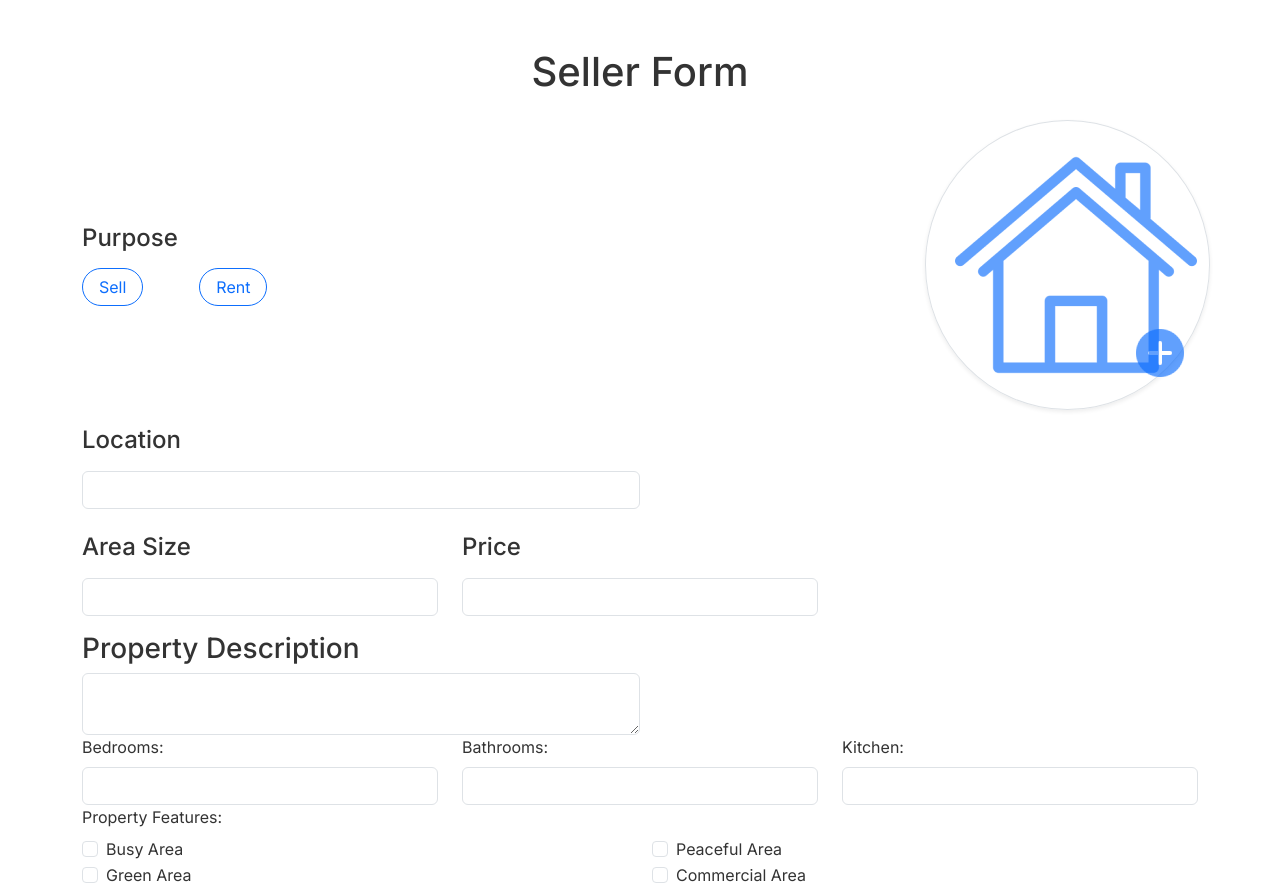
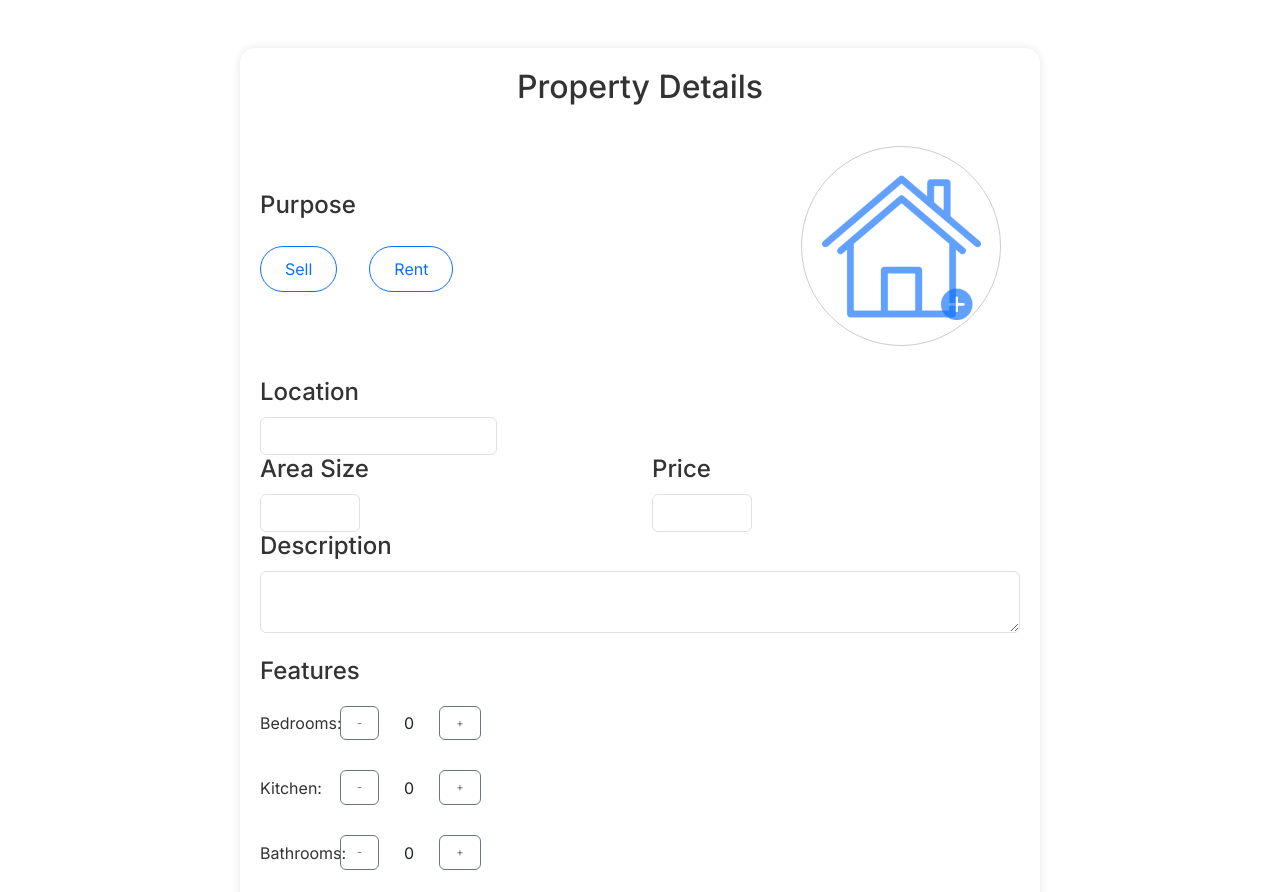
Before and after one commit to aiyza-junaid/Locospace, a Next.js app in the folder frontend/: page /SellerForm in a window 1280 px wide. Shown: the top 892 px of the page. Built offline with nearby package versions, Linux system fonts and the light colour scheme.

Commit message:
seller form

```diff
--- a/frontend/app/SellerForm/page.tsx
+++ b/frontend/app/SellerForm/page.tsx
@@ -1,24 +1,18 @@
-'use client'
+'use client';
 import React, { useState, ChangeEvent, FormEvent } from 'react';
-import { Button, Col, Container, Form, Row } from 'react-bootstrap';
+import { Button, Col, Form, Row, Modal, Dropdown, InputGroup, FormControl } from 'react-bootstrap';
+import '../../styles/sellerform.css';
 
 interface FormData {
   location: string;
   purpose: string;
   price: string;
   areaSize: string;
-  bedrooms: string;
-  bathrooms: string;
-  kitchen: string;
+  bedrooms: number;
+  bathrooms: number;
+  kitchen: number;
   propertyDescription: string;
-  propertyFeatures: {
-    busy: boolean;
-    peaceful: boolean;
-    greenArea: boolean;
-    commercialArea: boolean;
-    supportiveCommunity: boolean;
-    resistantCommunity: boolean;
-  };
+  environment: string;
 }
 
 const SellerForm: React.FC = () => {
@@ -27,37 +21,37 @@ const SellerForm: React.FC = () => {
     purpose: '',
     price: '',
     areaSize: '',
-    bedrooms: '',
-    bathrooms: '',
-    kitchen: '',
+    bedrooms: 0,
+    bathrooms: 0,
+    kitchen: 0,
     propertyDescription: '',
-    propertyFeatures: {
-      busy: false,
-      peaceful: false,
-      greenArea: false,
-      commercialArea: false,
-      supportiveCommunity: false,
-      resistantCommunity: false,
-    },
+    environment: '',
   });
 
+  const [showEnvironmentModal, setShowEnvironmentModal] = useState(false);
+  const [searchQuery, setSearchQuery] = useState('');
+  const [filteredEnvironments, setFilteredEnvironments] = useState(['Busy', 'Peaceful', 'Green', 'Quiet', 'Urban']);
+
   const handleChange = (e: ChangeEvent<HTMLInputElement | HTMLTextAreaElement | HTMLSelectElement>) => {
-    const { name, value, type, checked } = e.target;
+    const { name, value } = e.target;
+    setFormData(prevFormData => ({
+      ...prevFormData,
+      [name]: value,
+    }));
+  };
 
-    if (type === 'checkbox') {
-      setFormData(prevFormData => ({
-        ...prevFormData,
-        propertyFeatures: {
-          ...prevFormData.propertyFeatures,
-          [name]: checked,
-        },
-      }));
-    } else {
-      setFormData(prevFormData => ({
-        ...prevFormData,
-        [name]: value,
-      }));
-    }
+  const handleIncrement = (field: keyof FormData) => {
+    setFormData(prevFormData => ({
+      ...prevFormData,
+      [field]: (prevFormData[field] as number) + 1,
+    }));
+  };
+
+  const handleDecrement = (field: keyof FormData) => {
+    setFormData(prevFormData => ({
+      ...prevFormData,
+      [field]: Math.max((prevFormData[field] as number) - 1, 0),
+    }));
   };
 
   const handleSubmit = (e: FormEvent) => {
@@ -66,24 +60,40 @@ const SellerForm: React.FC = () => {
     // Handle form submission logic here
   };
 
+  const handleEnvironmentSelect = (env: string) => {
+    setFormData(prevFormData => ({
+      ...prevFormData,
+      environment: env,
+    }));
+    setShowEnvironmentModal(false);
+  };
+
+  const handleSearchChange = (e: ChangeEvent<HTMLInputElement>) => {
+    const query = e.target.value.toLowerCase();
+    setSearchQuery(query);
+    setFilteredEnvironments(
+      ['Busy', 'Peaceful', 'Green', 'Quiet', 'Urban'].filter(env => env.toLowerCase().includes(query))
+    );
+  };
+
   return (
-    <Container className="mt-5">
-      <h1 className="text-center mb-4">Seller Form</h1>
+    <div className="seller-form mt-5 mx-auto">
+      <h1 className="text-center mb-4">Property Details</h1>
       <Form onSubmit={handleSubmit}>
         <Row className="mb-3 align-items-center">
-          <Col md={9}>
+          <Col md={8}>
             <Form.Group>
               <h4>Purpose</h4>
               <div className="d-flex mt-3">
                 <Button
-                  className='me-5 rounded-5 px-3'
+                  className={`me-3 rounded-5 px-4 ${formData.purpose === 'sell' ? 'active' : ''}`}
                   variant={formData.purpose === 'sell' ? 'primary' : 'outline-primary'}
                   onClick={() => setFormData(prev => ({ ...prev, purpose: 'sell' }))}
                 >
                   Sell
                 </Button>
                 <Button
-                  className='ms-2 rounded-5 px-3'
+                  className={`ms-3 rounded-5 px-4 ${formData.purpose === 'rent' ? 'active' : ''}`}
                   variant={formData.purpose === 'rent' ? 'primary' : 'outline-primary'}
                   onClick={() => setFormData(prev => ({ ...prev, purpose: 'rent' }))}
                 >
@@ -92,19 +102,18 @@ const SellerForm: React.FC = () => {
               </div>
             </Form.Group>
           </Col>
-          <Col md={3} className="p-3 border rounded-circle shadow-sm">
-            <Button variant="link">
-              <img src="/home-icon.png" alt="Icon" />
-            </Button>
+          <Col md={4} className="p-3 d-flex justify-content-center align-items-center">
+            <div className="icon-container rounded-circle">
+              <img src="/home-icon.png" alt="Icon" className="icon-image" />
+            </div>
           </Col>
         </Row>
 
         <Row>
-          <Col md={12}>
+          <Col xs={12} md={4}>
             <Form.Group>
               <h4>Location</h4>
-              <div className="d-flex mt-3 "></div>
-              <Form.Control className='w-50 mb-4'
+              <Form.Control
                 type="text"
                 name="location"
                 value={formData.location}
@@ -116,28 +125,28 @@ const SellerForm: React.FC = () => {
         </Row>
 
         <Row>
-          <Col xs={4}>
+          <Col xs={6}>
             <Form.Group>
               <h4>Area Size</h4>
-              <div className="d-flex mt-3"></div>
               <Form.Control
                 type="text"
                 name="areaSize"
                 value={formData.areaSize}
                 onChange={handleChange}
+                className="short-input"
                 required
               />
             </Form.Group>
           </Col>
-          <Col xs={4}>
+          <Col xs={6}>
             <Form.Group>
               <h4>Price</h4>
-              <div className="d-flex mt-3"></div>
               <Form.Control
                 type="text"
                 name="price"
                 value={formData.price}
                 onChange={handleChange}
+                className="short-input"
                 required
               />
             </Form.Group>
@@ -145,9 +154,8 @@ const SellerForm: React.FC = () => {
         </Row>
 
         <Form.Group>
-        <div className="d-flex mt-3"></div>
-          <h3>Property Description</h3>
-          <Form.Control className='w-50'
+          <h4>Description</h4>
+          <Form.Control
             as="textarea"
             name="propertyDescription"
             value={formData.propertyDescription}
@@ -156,124 +164,102 @@ const SellerForm: React.FC = () => {
           />
         </Form.Group>
 
-        <Row>
-          <Col md={4}>
-            <Form.Group>
-              <Form.Label>Bedrooms:</Form.Label>
+        <h4 className="mt-4">Features</h4>
+        <ul className="features-list">
+          <li className="features-list-item">
+            <label>Bedrooms:</label>
+            <div className="counter-container">
+              <Button variant="outline-secondary" onClick={() => handleDecrement('bedrooms')}>-</Button>
               <Form.Control
                 type="text"
                 name="bedrooms"
                 value={formData.bedrooms}
-                onChange={handleChange}
-                required
+                readOnly
+                className="counter-input"
               />
-            </Form.Group>
-          </Col>
-          <Col md={4}>
-            <Form.Group>
-              <Form.Label>Bathrooms:</Form.Label>
+              <Button variant="outline-secondary" onClick={() => handleIncrement('bedrooms')}>+</Button>
+            </div>
+          </li>
+          <li className="features-list-item">
+            <label>Kitchen:</label>
+            <div className="counter-container">
+              <Button variant="outline-secondary" onClick={() => handleDecrement('kitchen')}>-</Button>
+              <Form.Control
+                type="text"
+                name="kitchen"
+                value={formData.kitchen}
+                readOnly
+                className="counter-input"
+              />
+              <Button variant="outline-secondary" onClick={() => handleIncrement('kitchen')}>+</Button>
+            </div>
+          </li>
+          <li className="features-list-item">
+            <label>Bathrooms:</label>
+            <div className="counter-container">
+              <Button variant="outline-secondary" onClick={() => handleDecrement('bathrooms')}>-</Button>
               <Form.Control
                 type="text"
                 name="bathrooms"
                 value={formData.bathrooms}
-                onChange={handleChange}
-                required
+                readOnly
+                className="counter-input"
               />
-            </Form.Group>
-          </Col>
-          <Col md={4}>
-            <Form.Group>
-              <Form.Label>Kitchen:</Form.Label>
-              <Form.Control
-                type="text"
-                name="kitchen"
-                value={formData.kitchen}
-                onChange={handleChange}
-                required
-              />
-            </Form.Group>
+              <Button variant="outline-secondary" onClick={() => handleIncrement('bathrooms')}>+</Button>
+            </div>
+          </li>
+        </ul>
+
+        <Form.Group className="mt-4">
+          <h4>Environment</h4>
+          <div className="d-flex align-items-center">
+            <span className="me-3">{formData.environment || 'Select an environment'}</span>
+            <Button variant="outline-secondary" onClick={() => setShowEnvironmentModal(true)}>
+              <i className="bi bi-plus"></i>
+            </Button>
+          </div>
+        </Form.Group>
+
+        <Row className="mb-3">
+          <Col className="text-center">
+            <Button type="submit" variant="primary" className="rounded-5 px-4 me-2">
+              Publish
+            </Button>
+            <Button variant="secondary" className="rounded-5 px-4 ms-2">
+              Cancel
+            </Button>
           </Col>
         </Row>
 
-        <Form.Group>
-          <Form.Label>Property Features:</Form.Label>
-          <Row>
-            <Col sm={6}>
-              <Form.Check
-                type="checkbox"
-                id="busy"
-                label="Busy Area"
-                checked={formData.propertyFeatures.busy}
-                onChange={handleChange}
+        <Modal show={showEnvironmentModal} onHide={() => setShowEnvironmentModal(false)}>
+          <Modal.Header closeButton>
+            <Modal.Title>Select Environment</Modal.Title>
+          </Modal.Header>
+          <Modal.Body>
+            <InputGroup className="mb-3">
+              <FormControl
+                placeholder="Search"
+                aria-label="Search"
+                value={searchQuery}
+                onChange={handleSearchChange}
               />
-            </Col>
-            <Col sm={6}>
-              <Form.Check
-                type="checkbox"
-                id="peaceful"
-                label="Peaceful Area"
-                checked={formData.propertyFeatures.peaceful}
-                onChange={handleChange}
-              />
-            </Col>
-          </Row>
-          <Row>
-            <Col sm={6}>
-              <Form.Check
-                type="checkbox"
-                id="greenArea"
-                label="Green Area"
-                checked={formData.propertyFeatures.greenArea}
-                onChange={handleChange}
-              />
-            </Col>
-            <Col sm={6}>
-              <Form.Check
-                type="checkbox"
-                id="commercialArea"
-                label="Commercial Area"
-                checked={formData.propertyFeatures.commercialArea}
-                onChange={handleChange}
-              />
-            </Col>
-          </Row>
-          <Row>
-            <Col sm={6}>
-              <Form.Check
-                type="checkbox"
-                id="supportiveCommunity"
-                label="Supportive Community"
-                checked={formData.propertyFeatures.supportiveCommunity}
-                onChange={handleChange}
-              />
-            </Col>
-            <Col sm={6}>
-              <Form.Check
-                type="checkbox"
-                id="resistantCommunity"
-                label="Resistant Community"
-                checked={formData.propertyFeatures.resistantCommunity}
-                onChange={handleChange}
-              />
-            </Col>
-          </Row>
-        </Form.Group>
-
-        <Row className="mb-3">
-          <Col md={6}>
-            <Button
-            type="submit" variant="primary" className='me-5 rounded-5 px-3'>
-              publish
-            </Button>
-          </Col>
-          <Col md={6}>
-          <Button variant="primary" className='me-5 rounded-5 px-3'>
-             Publish
-            </Button>
-          </Col>
-        </Row>
+            </InputGroup>
+            <ul className="list-group">
+              {filteredEnvironments.map((env) => (
+                <li
+                  key={env}
+                  className="list-group-item"
+                  onClick={() => handleEnvironmentSelect(env)}
+                  style={{ cursor: 'pointer' }}
+                >
+                  {env}
+                </li>
+              ))}
+            </ul>
+          </Modal.Body>
+        </Modal>
       </Form>
-    </Container>
+    </div>
   );
 };
 
--- a/frontend/styles/sellerform.css
+++ b/frontend/styles/sellerform.css
@@ -1,50 +1,150 @@
-/* sellerform.css */
+/* General Form Styles */
 .seller-form {
   max-width: 800px;
   margin: 0 auto;
+  background: white;
+  border-radius: 15px;
   padding: 20px;
-  background-color: #ffffff;
-  border-radius: 10px;
-  box-shadow: 0 15px 25px rgba(0, 0, 0, 0.5);
+  box-shadow: 0 0 10px rgba(0, 0, 0, 0.1);
 }
 
-.seller-form label {
-  display: block;
-  margin-bottom: 5px;
+.seller-form h1 {
+  font-size: 2rem;
+  margin-bottom: 20px;
+}
+
+.seller-form h4 {
+  margin-bottom: 10px;
+}
+
+.short-input {
+  width: 100%;
+  max-width: 100px;
+}
+
+.seller-form .btn {
+  margin: 10px 0;
+  padding: 10px 20px;
+}
+
+.seller-form .btn-primary {
+  background-color: #007bff;
+  border: none;
+}
+
+.seller-form .btn-secondary {
+  background-color: #6c757d;
+  border: none;
+}
+
+.seller-form .btn-outline-secondary {
+  border: 1px solid #6c757d;
+}
+
+.seller-form .rounded-5 {
+  border-radius: 50px;
+}
+
+.seller-form .mx-2 {
+  margin-left: 0.5rem !important;
+  margin-right: 0.5rem !important;
+}
+
+/* Icon Container */
+.icon-container {
+  width: 200px; /* Increase size */
+  height: 200px; /* Increase size */
+  border-radius: 50%;
+  overflow: hidden;
+  border: 1px solid #ccc;
+  display: flex;
+  align-items: center;
+  justify-content: center;
+}
+
+.icon-image {
+  width: 80%;
+  height: 80%;
+  object-fit: cover; /* Ensure the image covers the container */
+}
+
+/* Counter Styles */
+.counter-container {
+  display: flex;
+  align-items: center;
+}
+
+.counter-input {
+  width: 60px;
+  text-align: center;
+  border: none;
+  background: none;
+}
+
+.counter-container .btn {
+  font-size: 0.7rem; /* Size of + and - buttons */
+  padding: 0.5rem 1rem; /* Adjust padding */
+}
+
+/* Features List */
+.features-list {
+  list-style: none;
+  padding: 0;
+}
+
+.features-list-item {
+  display: flex;
+  align-items: center;
+  margin-bottom: 10px;
+}
+
+.features-list-item label {
+  width: 80px; /* Adjust width as needed */
+}
+
+/* Environment Section */
+.environment-container {
+  margin-top: 20px;
+}
+
+.environment-heading {
+  display: flex;
+  align-items: center;
+  justify-content: space-between;
+  cursor: pointer;
+  padding: 10px;
+  border: 1px solid #dee2e6;
+  border-radius: 5px;
+  background-color: #f8f9fa;
+}
+
+.environment-heading h4 {
+  margin: 0;
+}
+
+.environment-modal-content {
+  padding: 20px;
+}
+
+.environment-option {
+  padding: 10px;
+  cursor: pointer;
+}
+
+.environment-option:hover {
+  background-color: #f8f9fa;
+}
+
+.selected-environment {
+  margin-top: 10px;
   font-weight: bold;
 }
 
-.seller-form input[type="text"],
-.seller-form input[type="email"],
-.seller-form textarea,
-.seller-form select {
-  width: 100%;
-  padding: 10px;
-  margin-bottom: 15px;
-  border: 1px solid #ccc;
-  border-radius: 3px;
-  box-sizing: border-box;
-  background-color: #f9f9f9;
+/* Search Bar in Modal */
+.search-bar {
+  margin-bottom: 10px;
 }
 
-.seller-form .short-input {
-  width: 200px; /* Set your desired width */
+.search-bar .form-control {
+  border-radius: 0.25rem;
 }
-
-.seller-form .btn-group {
-  margin-bottom: 15px;
-}
-
-.seller-form button {
-  background-color: #03a9f4;
-  color: white;
-  padding: 10px;
-  border: none;
-  border-radius: 5px;
-  cursor: pointer;
-  width: 100%;
-}
-
-.seller-form button:hover {
-  background-color: #0288d1;
-}
```
